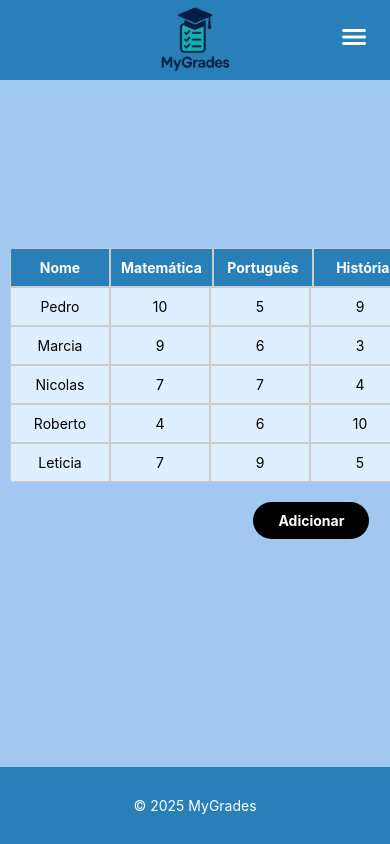
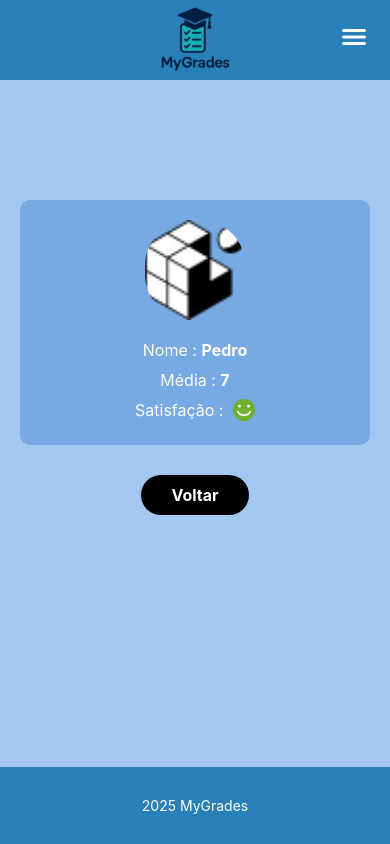
Before and after one commit to PedroRosa14/Boletim_Escolar, a React Native app in the folder Front_BoletimEscolar/: screen /Perfil in a window 390 px wide. Built offline with nearby package versions, Linux system fonts and the light colour scheme.

Commit message:
Add files via upload

```diff
--- a/Front_BoletimEscolar/src/Pages/Adicionar/index.js
+++ b/Front_BoletimEscolar/src/Pages/Adicionar/index.js
@@ -10,6 +10,7 @@ export default function Adicionar({ navigation }) {
   const [aluno, setAluno] = useState('');
   const [notas, setNotas] = useState(['', '', '']);
   const [media, setMedia] = useState('');
+  const [url, setUrl] = useState(''); // <- novo estado
 
   const handleNotaChange = (text, index) => {
     const novasNotas = [...notas];
@@ -29,7 +30,6 @@ export default function Adicionar({ navigation }) {
 
   return (
     <View style={styles.container}>
-
       <View style={styles.header}>
         <Image
           source={require('../../../assets/mygrades_semfundo.png')}
@@ -41,7 +41,6 @@ export default function Adicionar({ navigation }) {
         </TouchableOpacity>
       </View>
 
-      {/* Modal lateral */}
       <Modal
         animationType="slide"
         transparent={true}
@@ -66,17 +65,15 @@ export default function Adicionar({ navigation }) {
             <TouchableOpacity onPress={() => { setMenuVisible(false); navigation.navigate('Excluir'); }}>
               <Text style={styles.menuItem}>Excluir</Text>
             </TouchableOpacity>
-
           </View>
         </View>
       </Modal>
 
-      {/* Tabela de entrada */}
       <ScrollView horizontal showsHorizontalScrollIndicator={false}>
         <View style={styles.tableContainer}>
           <View style={styles.table}>
             <View style={[styles.row, styles.headerRow]}>
-              {['Nome', 'Matemática', 'Português', 'História', 'Média'].map((col, i) => (
+              {['Nome', 'Matemática', 'Português', 'História', 'Média', 'URL do Aluno'].map((col, i) => (
                 <View key={i} style={styles.cell}>
                   <Text style={styles.headerText}>{col}</Text>
                 </View>
@@ -106,17 +103,21 @@ export default function Adicionar({ navigation }) {
                 value={media}
                 editable={false}
               />
+              <TextInput
+                style={styles.inputCell}
+                placeholder="Url"
+                value={url}
+                onChangeText={setUrl}
+              />
             </View>
           </View>
 
-          {/* Botão Salvar */}
           <TouchableOpacity style={styles.botaoAdicionar}>
             <Text style={styles.textoBotao}>Salvar</Text>
           </TouchableOpacity>
         </View>
       </ScrollView>
 
-      {/* Footer */}
       <View style={styles.footer}>
         <Text style={styles.footerText}>© 2025 MyGrades</Text>
       </View>
@@ -131,7 +132,7 @@ const styles = StyleSheet.create({
     width: 100,
     height: 100,
     alignSelf: 'center',
-    marginTop: -20, // Ajuste para encaixar bem visualmente
+    marginTop: -20,
   },
 
   menuIcon: {
@@ -141,13 +142,12 @@ const styles = StyleSheet.create({
   },
 
   header: {
-    height: 80, // aumente para acomodar o logo
+    height: 80,
     backgroundColor: '#2980b9',
     justifyContent: 'center',
     alignItems: 'center',
     paddingTop: 20,
   },
-
 
   modalOverlay: {
     flex: 1,
--- a/Front_BoletimEscolar/src/Pages/Editar/index.js
+++ b/Front_BoletimEscolar/src/Pages/Editar/index.js
@@ -10,6 +10,7 @@ export default function EditarNotas({ navigation }) {
   const [aluno, setAluno] = useState('João da Silva'); // exemplo de valor carregado
   const [notas, setNotas] = useState(['7.5', '8.0', '6.5']);
   const [media, setMedia] = useState('');
+   const [url, setUrl] = useState(''); // <- novo estado
 
   const handleNotaChange = (text, index) => {
     const novasNotas = [...notas];
@@ -77,7 +78,7 @@ export default function EditarNotas({ navigation }) {
         <View style={styles.tableContainer}>
           <View style={styles.table}>
             <View style={[styles.row, styles.headerRow]}>
-              {['Nome', 'Matemática', 'Português', 'História', 'Média'].map((col, i) => (
+              {['Nome', 'Matemática', 'Português', 'História', 'Média', 'URL do Aluno'].map((col, i) => (
                 <View key={i} style={styles.cell}>
                   <Text style={styles.headerText}>{col}</Text>
                 </View>
@@ -106,6 +107,12 @@ export default function EditarNotas({ navigation }) {
                 placeholder="Média"
                 value={media}
                 editable={false}
+              />
+                <TextInput
+                style={styles.inputCell}
+                placeholder="Url"
+                value={url}
+                onChangeText={setUrl}
               />
             </View>
           </View>
--- a/Front_BoletimEscolar/src/Pages/Excluir/index.js
+++ b/Front_BoletimEscolar/src/Pages/Excluir/index.js
@@ -9,6 +9,7 @@ export default function ExcluirNotas({ navigation }) {
   const [aluno, setAluno] = useState('');
   const [notas, setNotas] = useState(['', '', '']);
   const [media, setMedia] = useState('');
+   const [url, setUrl] = useState(''); // <- novo estado
 
   const handleNotaChange = (text, index) => {
     const novasNotas = [...notas];
@@ -75,7 +76,7 @@ export default function ExcluirNotas({ navigation }) {
         <View style={styles.tableContainer}>
           <View style={styles.table}>
             <View style={[styles.row, styles.headerRow]}>
-              {['Nome', 'Matemática', 'Português', 'História', 'Média'].map((col, i) => (
+              {['Nome', 'Matemática', 'Português', 'História', 'Média', 'URL do Aluno'].map((col, i) => (
                 <View key={i} style={styles.cell}>
                   <Text style={styles.headerText}>{col}</Text>
                 </View>
@@ -104,6 +105,12 @@ export default function ExcluirNotas({ navigation }) {
                 placeholder="Média"
                 value={media}
                 editable={false}
+              />
+                <TextInput
+                style={styles.inputCell}
+                placeholder="Url"
+                value={url}
+                onChangeText={setUrl}
               />
             </View>
           </View>
--- a/Front_BoletimEscolar/src/Pages/Ler/index.js
+++ b/Front_BoletimEscolar/src/Pages/Ler/index.js
@@ -1,25 +1,36 @@
-//src/pages/ler/index.js
+// src/pages/ler/index.js
 import React, { useState } from 'react';
 import {
-  View, Text, ScrollView, StyleSheet, TouchableOpacity, Modal,
+  View, Text, ScrollView, StyleSheet, TouchableOpacity, Modal, Image,
 } from 'react-native';
-import { Image } from 'react-native';
 import { Ionicons } from '@expo/vector-icons';
 
 const alunos = [
   { nome: 'Pedro', notas: [10, 5, 9], media: 5 },
   { nome: 'Marcia', notas: [9, 6, 3], media: 6 },
-  { nome: 'Nicolas', notas: [7, 7, 4], media: 6 },
+  { nome: 'Nicolas', notas: [7, 7, 4], media: 4 },
   { nome: 'Roberto', notas: [4, 6, 10], media: 8 },
-  { nome: 'Leticia', notas: [7, 9, 5], media: 5 },
+  { nome: 'Leticia', notas: [7, 9, 5], media: 7 },
 ];
+
+// Emotes locais
+const emotes = {
+  feliz: require('../../../assets/img_emojifeliz.png'),
+  neutro: require('../../../assets/img_emojiserio.png'),
+  triste: require('../../../assets/img_emojitriste.png'),
+};
+
+function getEmote(media) {
+  if (media >= 7) return emotes.feliz;
+  if (media >= 5) return emotes.neutro;
+  return emotes.triste;
+}
 
 export default function TabelaNotas({ navigation }) {
   const [menuVisible, setMenuVisible] = useState(false);
 
   return (
     <View style={styles.container}>
-
       {/* Header */}
       <View style={styles.header}>
         <Image
@@ -48,6 +59,9 @@ export default function TabelaNotas({ navigation }) {
             <TouchableOpacity onPress={() => { setMenuVisible(false); navigation.navigate('Inicio'); }}>
               <Text style={styles.menuItem}>Início</Text>
             </TouchableOpacity>
+            <TouchableOpacity onPress={() => { setMenuVisible(false); navigation.navigate('Perfil'); }}>
+              <Text style={styles.menuItem}>Perfil</Text>
+            </TouchableOpacity>
             <TouchableOpacity onPress={() => { setMenuVisible(false); navigation.navigate('Cadastro'); }}>
               <Text style={styles.menuItem}>Cadastrar</Text>
             </TouchableOpacity>
@@ -57,7 +71,6 @@ export default function TabelaNotas({ navigation }) {
             <TouchableOpacity onPress={() => { setMenuVisible(false); navigation.navigate('Excluir'); }}>
               <Text style={styles.menuItem}>Excluir</Text>
             </TouchableOpacity>
-
           </View>
         </View>
       </Modal>
@@ -67,7 +80,7 @@ export default function TabelaNotas({ navigation }) {
         <View style={styles.tableContainer}>
           <View style={styles.table}>
             <View style={[styles.row, styles.headerRow]}>
-              {['Nome', 'Matemática', 'Português', 'História', 'Média', 'Ações'].map((col, i) => (
+              {['Nome', 'Matemática', 'Português', 'História', 'Média', 'Satisfação', 'Ações'].map((col, i) => (
                 <Text key={i} style={[styles.cell, styles.headerText]}>{col}</Text>
               ))}
             </View>
@@ -78,6 +91,9 @@ export default function TabelaNotas({ navigation }) {
                   <Text key={j} style={styles.cell}>{nota}</Text>
                 ))}
                 <Text style={styles.cell}>{aluno.media}</Text>
+                <View style={[styles.cell, styles.emoteCell]}>
+                  <Image source={getEmote(aluno.media)} style={styles.emote} />
+                </View>
                 <View style={styles.acoes}>
                   <TouchableOpacity style={styles.iconeBtn}>
                     <Text style={styles.iconeTexto}>✏️</Text>
@@ -89,14 +105,14 @@ export default function TabelaNotas({ navigation }) {
               </View>
             ))}
           </View>
-          {/* Botão Adicionar fora da tabela, mas ainda dentro da área da tabela */}
-          <TouchableOpacity style={styles.botaoAdicionar} onPress={() => navigation.navigate('Cadastro')} >
+
+          <TouchableOpacity style={styles.botaoAdicionar} onPress={() => navigation.navigate('Cadastro')}>
             <Text style={styles.textoBotao}>Adicionar</Text>
           </TouchableOpacity>
         </View>
       </ScrollView>
 
-      {/* Footer simplificado */}
+      {/* Footer */}
       <View style={styles.footer}>
         <Text style={styles.footerText}>© 2025 MyGrades</Text>
       </View>
@@ -111,7 +127,7 @@ const styles = StyleSheet.create({
     width: 100,
     height: 100,
     alignSelf: 'center',
-    marginTop: -20, // Ajuste para encaixar bem visualmente
+    marginTop: -20,
   },
 
   menuIcon: {
@@ -121,13 +137,12 @@ const styles = StyleSheet.create({
   },
 
   header: {
-    height: 80, // aumente para acomodar o logo
+    height: 80,
     backgroundColor: '#2980b9',
     justifyContent: 'center',
     alignItems: 'center',
     paddingTop: 20,
   },
-
 
   modalOverlay: {
     flex: 1,
@@ -151,9 +166,9 @@ const styles = StyleSheet.create({
 
   tableContainer: {
     flex: 1,
-    justifyContent: 'center', // Centraliza a tabela
-    alignItems: 'center', // Alinha a tabela no centro horizontalmente
-    marginBottom: 20, // Ajuste o espaço entre a tabela e o botão
+    justifyContent: 'center',
+    alignItems: 'center',
+    marginBottom: 20,
   },
   table: {
     marginHorizontal: 10,
@@ -176,6 +191,15 @@ const styles = StyleSheet.create({
     backgroundColor: '#dfefff',
     borderWidth: 0.5,
     borderColor: '#ccc',
+  },
+  emoteCell: {
+    alignItems: 'center',
+    justifyContent: 'center',
+  },
+  emote: {
+    width: 19,
+    height: 19,
+    resizeMode: 'contain',
   },
   headerText: {
     color: '#fff',
@@ -204,15 +228,14 @@ const styles = StyleSheet.create({
     paddingHorizontal: 25,
     borderRadius: 20,
     alignSelf: 'center',
-    marginTop: 20, // Menos espaço entre a tabela e o botão
-    marginBottom: 40, // Menos espaço entre o botão e o footer
+    marginTop: 20,
+    marginBottom: 40,
   },
   textoBotao: {
     color: '#fff',
     fontWeight: 'bold',
   },
 
-  // Footer simplificado
   footer: {
     backgroundColor: '#2980b9',
     paddingVertical: 30,
--- /dev/null
+++ b/Front_BoletimEscolar/src/Pages/Perfil/index.js
@@ -0,0 +1,192 @@
+import React, { useState } from 'react';
+import {
+  View, Text, StyleSheet, Image, TouchableOpacity, Modal,
+} from 'react-native';
+import { Ionicons } from '@expo/vector-icons';
+
+const emotes = {
+  feliz: require('../../../assets/img_emojifeliz.png'),
+  neutro: require('../../../assets/img_emojiserio.png'),
+  triste: require('../../../assets/img_emojitriste.png'),
+};
+
+const getEmote = (media) => {
+  if (media >= 7) return emotes.feliz;
+  if (media >= 5) return emotes.neutro;
+  return emotes.triste;
+};
+
+export default function Perfil({ navigation }) {
+  const [menuVisible, setMenuVisible] = useState(false);
+
+  const aluno = {
+    nome: 'Pedro',
+    media: 7,
+    foto: require('../../../assets/favicon.png'), // Substitua pelo caminho real da imagem
+  };
+
+  return (
+    <View style={styles.container}>
+      {/* Header */}
+      <View style={styles.header}>
+        <Image
+          source={require('../../../assets/mygrades_semfundo.png')}
+          style={styles.logo}
+          resizeMode="contain"
+        />
+        <TouchableOpacity onPress={() => setMenuVisible(true)} style={styles.menuIcon}>
+          <Ionicons name="menu" size={32} color="#fff" />
+        </TouchableOpacity>
+      </View>
+
+      {/* Menu lateral */}
+      <Modal
+        animationType="slide"
+        transparent={true}
+        visible={menuVisible}
+        onRequestClose={() => setMenuVisible(false)}
+      >
+        <View style={styles.modalOverlay}>
+          <View style={styles.modalMenu}>
+            <TouchableOpacity onPress={() => setMenuVisible(false)} style={styles.closeButton}>
+              <Ionicons name="close" size={28} color="#fff" />
+            </TouchableOpacity>
+            <TouchableOpacity onPress={() => { setMenuVisible(false); navigation.navigate('Inicio'); }}>
+              <Text style={styles.menuItem}>Início</Text>
+            </TouchableOpacity>
+            <TouchableOpacity onPress={() => { setMenuVisible(false); navigation.navigate('Cadastro'); }}>
+              <Text style={styles.menuItem}>Cadastrar</Text>
+            </TouchableOpacity>
+            <TouchableOpacity onPress={() => { setMenuVisible(false); navigation.navigate('Editar'); }}>
+              <Text style={styles.menuItem}>Editar</Text>
+            </TouchableOpacity>
+            <TouchableOpacity onPress={() => { setMenuVisible(false); navigation.navigate('Excluir'); }}>
+              <Text style={styles.menuItem}>Excluir</Text>
+            </TouchableOpacity>
+          </View>
+        </View>
+      </Modal>
+
+      {/* Conteúdo do perfil */}
+      <View style={styles.card}>
+        <Image source={aluno.foto} style={styles.profileImage} />
+        <Text style={styles.label}>Nome : <Text style={styles.value}>{aluno.nome}</Text></Text>
+        <Text style={styles.label}>Média : <Text style={styles.value}>{aluno.media}</Text></Text>
+        <View style={styles.satisfacaoRow}>
+          <Text style={styles.label}>Satisfação : </Text>
+          <Image source={getEmote(aluno.media)} style={styles.emote} />
+        </View>
+      </View>
+
+      {/* Botão voltar */}
+      <TouchableOpacity style={styles.botaoVoltar} onPress={() => navigation.goBack()}>
+        <Text style={styles.textoBotao}>Voltar</Text>
+      </TouchableOpacity>
+
+      {/* Footer */}
+      <View style={styles.footer}>
+        <Text style={styles.footerText}>2025 MyGrades</Text>
+      </View>
+    </View>
+  );
+}
+
+const styles = StyleSheet.create({
+  container: { flex: 1, backgroundColor: '#A2C8F2' },
+
+  header: {
+    height: 80,
+    backgroundColor: '#2980b9',
+    justifyContent: 'center',
+    alignItems: 'center',
+    paddingTop: 20,
+  },
+  logo: {
+    width: 100,
+    height: 100,
+    alignSelf: 'center',
+    marginTop: -20,
+  },
+  menuIcon: {
+    position: 'absolute',
+    right: 20,
+    top: 20,
+  },
+
+  modalOverlay: {
+    flex: 1,
+    backgroundColor: 'rgba(0,0,0,0.5)',
+    flexDirection: 'row',
+  },
+  modalMenu: {
+    backgroundColor: '#2980b9',
+    width: 250,
+    paddingTop: 40,
+    paddingHorizontal: 20,
+  },
+  closeButton: {
+    alignSelf: 'flex-end',
+  },
+  menuItem: {
+    color: '#fff',
+    fontSize: 18,
+    marginVertical: 10,
+  },
+
+  card: {
+    backgroundColor: '#77A9E2',
+    margin: 20,
+    padding: 20,
+    borderRadius: 10,
+    alignItems: 'center',
+    marginTop: 120,
+  },
+  profileImage: {
+    width: 100,
+    height: 100,
+    borderRadius: 45,
+    marginBottom: 15,
+  },
+  label: {
+    fontSize: 16,
+    color: '#fff',
+    marginVertical: 5,
+  },
+  value: {
+    fontWeight: 'bold',
+  },
+  satisfacaoRow: {
+    flexDirection: 'row',
+    alignItems: 'center',
+  },
+  emote: {
+    width: 22,
+    height: 22,
+    marginLeft: 5,
+  },
+
+  botaoVoltar: {
+    backgroundColor: '#000',
+    paddingVertical: 10,
+    paddingHorizontal: 30,
+    borderRadius: 20,
+    alignSelf: 'center',
+    marginTop: 10,
+  },
+  textoBotao: {
+    color: '#fff',
+    fontWeight: 'bold',
+    fontSize: 16,
+  },
+
+  footer: {
+    backgroundColor: '#2980b9',
+    paddingVertical: 30,
+    alignItems: 'center',
+    marginTop: 'auto',
+  },
+  footerText: {
+    color: '#fff',
+    fontSize: 14,
+  },
+});
--- a/Front_BoletimEscolar/src/routes/AppNavigator.js
+++ b/Front_BoletimEscolar/src/routes/AppNavigator.js
@@ -6,6 +6,7 @@ import TabelaNotas from '../Pages/Ler';
 import Adicionar from '../Pages/Adicionar';
 import EditarNotas from '../Pages/Editar';
 import ExcluirNotas from '../Pages/Excluir';
+import Perfil from '../Pages/Perfil';
 
 const Stack = createStackNavigator();
 
@@ -33,6 +34,11 @@ export default function AppNavigator() {
           component={ExcluirNotas}
           options={{ headerShown: false }}
         />
+         <Stack.Screen
+          name="Perfil"
+          component={Perfil}
+          options={{ headerShown: false }}
+        />
       </Stack.Navigator>
     </NavigationContainer>
   );
```
Lines whose indentation alone changed are shown as unchanged.
